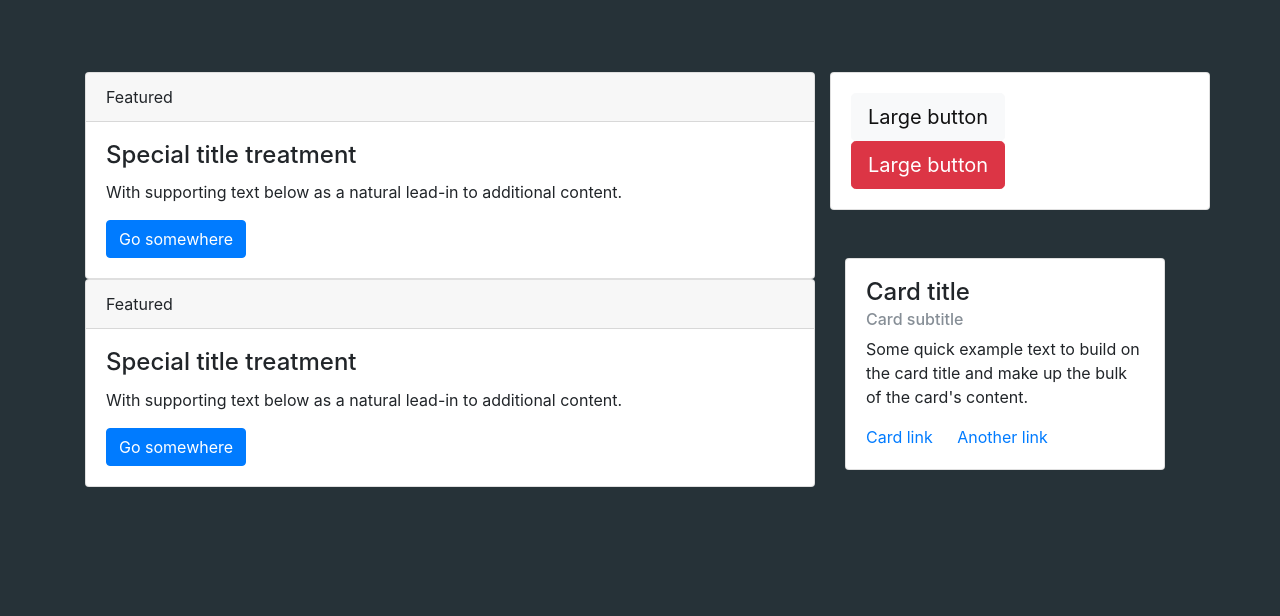
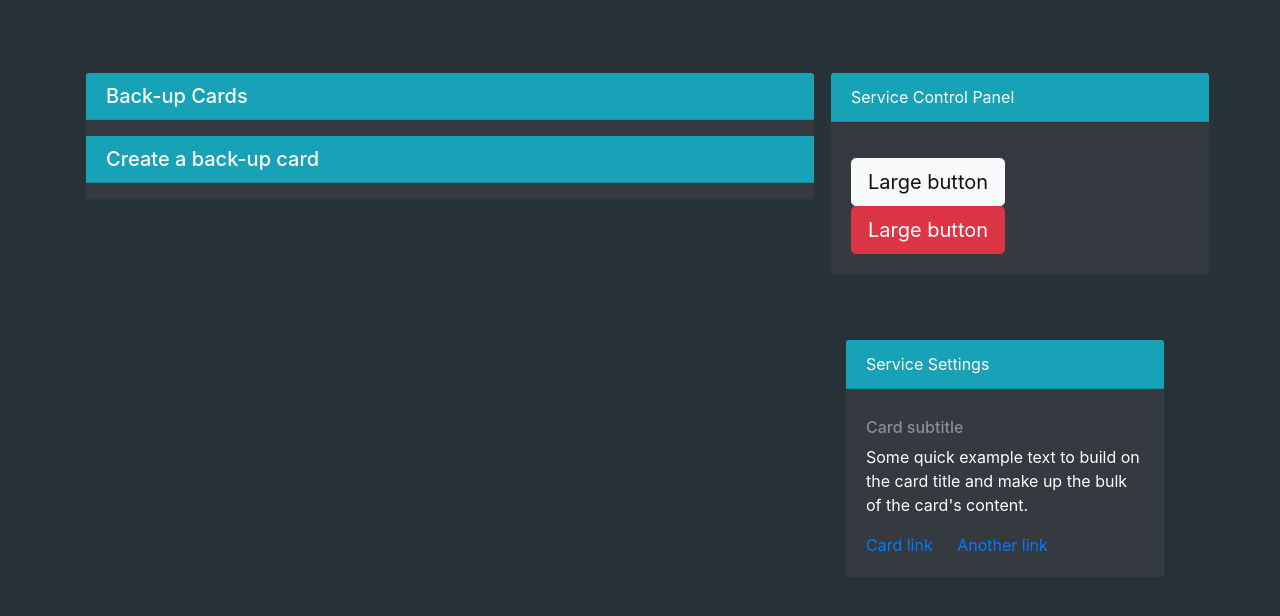
Before and after one commit to RshmanGit/osProject, a Django app: page / in a window 1280 px wide. Shown: the part 64-680 px from the top of the page. Run offline with Django 3.2, Linux system fonts and the light colour scheme; some libraries are stand-ins or nearby versions.

Commit message:
Before implementing the multi-threading

```diff
--- a/frontend/templates/frontend/index.html
+++ b/frontend/templates/frontend/index.html
@@ -30,37 +30,79 @@
             <div class="row align-items-start">
 
                 <div class="col-8">
+                    <div id="accordion" role="tablist">
+                        <div class="card text-white bg-dark mb-3">
 
-                    <div class="card">
-                        <div class="card-header">
+
+                            <div class="card-header text-white bg-info mb-3" role="tab" id="headingOne">
+                                <h5 class="mb-0">
+                                    <a data-toggle="collapse" href="#collapseOne" aria-expanded="true" aria-controls="collapseOne" style="color:white">
+                                        Back-up Cards
+                                    </a>
+                                </h5>
+                            </div>
+
+                            <div id="collapseOne" class="collapse" role="tabpanel" aria-labelledby="headingOne" data-parent="#accordion">
+                              <div class="card-body">
+                                <div class="card text-white bg-dark mb-3">
+                                    <div class="card-header text-white bg-info mb-3">
                                         Featured
                                     </div>
                                     <div class="card-body">
                                         <h4 class="card-title">Special title treatment</h4>
                                         <p class="card-text">With supporting text below as a natural lead-in to additional content.</p>
-                            <a href="#" class="btn btn-primary">Go somewhere</a>
+                                        <a href="#" class="btn btn-info">Go somewhere</a>
+                                    </div>
+                                </div>
                               </div>
                             </div>
 
-                    <div class="card">
-                        <div class="card-header">
-                            Featured
+
+                            <div class="card-header text-white bg-info mb-3" role="tab" id="headingTwo">
+                                <h5 class="mb-0">
+                                    <a class="collapsed" data-toggle="collapse" href="#collapseTwo" aria-expanded="false" aria-controls="collapseTwo" style="color:white">
+                                        Create a back-up card
+                                    </a>
+                                </h5>
                             </div>
+                            <div id="collapseTwo" class="collapse" role="tabpanel" aria-labelledby="headingTwo" data-parent="#accordion">
                                 <div class="card-body">
-                            <h4 class="card-title">Special title treatment</h4>
-                            <p class="card-text">With supporting text below as a natural lead-in to additional content.</p>
-                            <a href="#" class="btn btn-primary">Go somewhere</a>
+                                    <form>
+                                      <div class="form-group">
+                                        <label for="back-up-name">Back-up card title</label>
+                                        <input type="text" class="form-control" id="back-up-name" aria-describedby="title-help" placeholder="Enter title" name="name">
+                                        <small id="title-help" class="form-text text-muted">Choose a name that best describes you back-up</small>
+                                      </div>
+                                      <div class="form-group">
+                                        <label for="back-up-source">Back-up Source</label>
+                                        <input type="text" class="form-control" id="back-up-source" aria-describedby="source-help" placeholder="Enter the path to source" name="source">
+                                        <small id="source-help" class="form-text text-muted">Type the path to your source folder</small>
+                                      </div>
+                                      <div class="form-group">
+                                        <label for="back-up-dest">Back-up Destination</label>
+                                        <input type="text" class="form-control" id="back-up-dest" aria-describedby="dest-help" placeholder="Enter the path to destination" name="dest">
+                                        <small id="dest-help" class="form-text text-muted">Type the path to your destination folder</small>
+                                      </div>
+                                      <button type="submit" class="btn btn-primary">Submit</button>
+                                    </form>
                                 </div>
                             </div>
 
+
+
+                        </div>
+                    </div>
                 </div>
 
                 <div class="col-4">
 
                     <div class="row align-items-start">
 
-                        <div class="card">
-                            <div class="card-body">
+                        <div class="card text-white bg-dark mb-3">
+                            <div class="card-header text-white bg-info mb-3">
+                                Service Control Panel
+                            </div>
+                            <div class="card-body ">
                                 <div class="row">
                                     <div class = "col">
                                         <button type="button" class="btn btn-light btn-lg">Large button</button>
@@ -80,9 +122,11 @@
                     <div class="row align-items-start">
 
                         <div class = "col">
-                            <div class="card" style="width: 20rem;">
+                            <div class="card text-white bg-dark mb-3" style="width: 20rem;">
+                                <div class="card-header text-white bg-info mb-3">
+                                    Service Settings
+                                </div>
                                 <div class="card-body">
-                                    <h4 class="card-title">Card title</h4>
                                     <h6 class="card-subtitle mb-2 text-muted">Card subtitle</h6>
                                     <p class="card-text">Some quick example text to build on the card title and make up the bulk of the card's content.</p>
                                     <a href="#" class="card-link">Card link</a>
```
Lines whose indentation alone changed are shown as unchanged.
